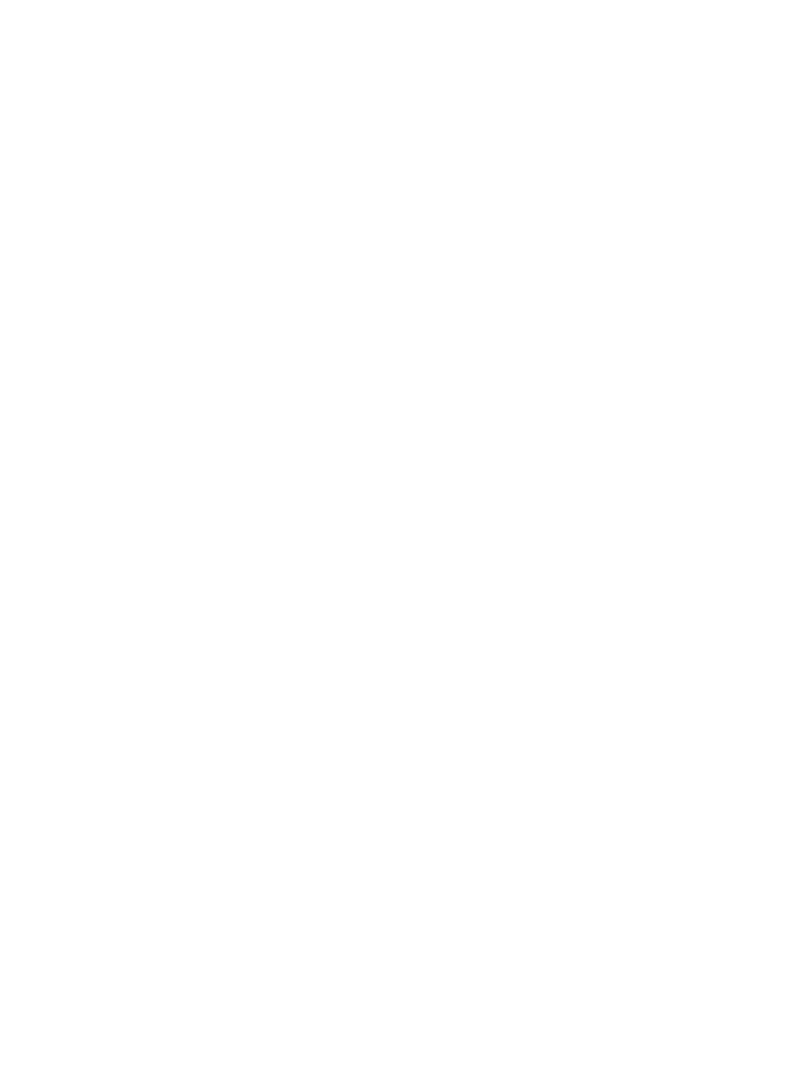
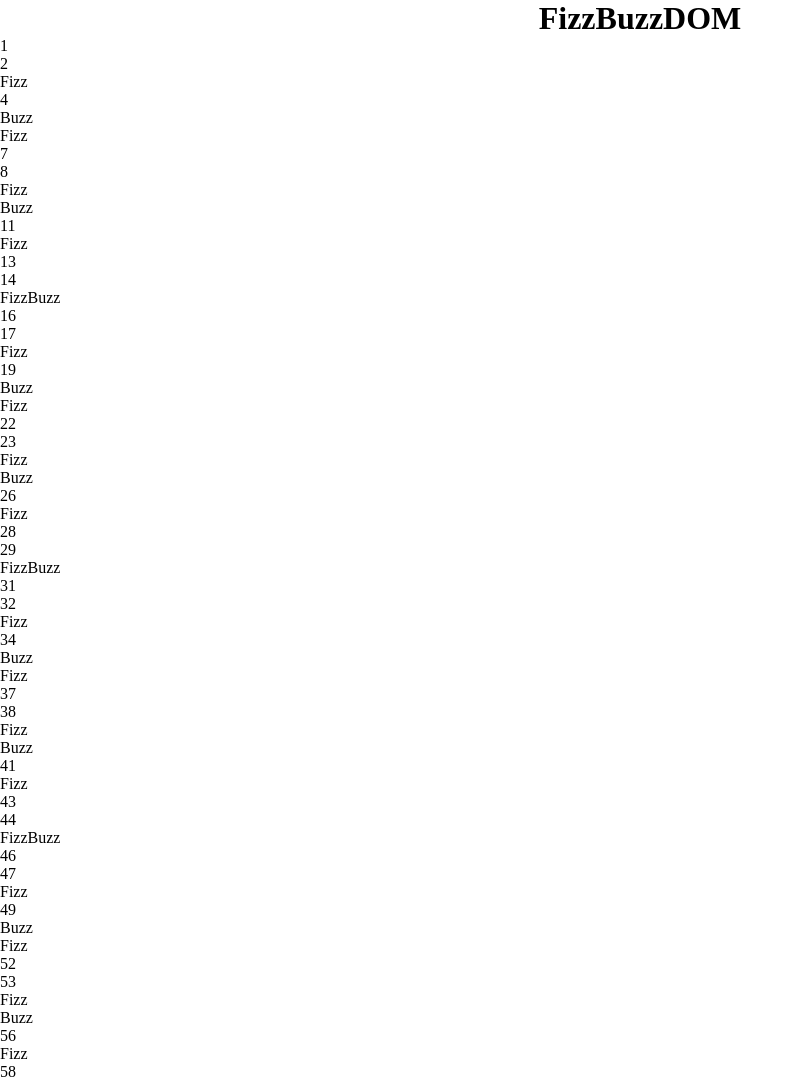
Before and after one commit to PincelliN/js-fizzbuzz, a plain HTML site: page index.html in a window 1280 px wide. Shown: the top 1077 px of the page, without its empty margins (0-803 px from the left). Before the commit the page ends 800 px from the top, so only its background shows below. Drawn offline with Linux system fonts and the light colour scheme.

Commit message:
Add div container and class by js

```diff
--- a/css/style.css
+++ b/css/style.css
@@ -3,3 +3,6 @@
     margin: 0;
     box-sizing: border-box;
 }
+h1{
+    text-align: center;
+}
--- a/index.html
+++ b/index.html
@@ -7,6 +7,8 @@
     <title>Document</title>
 </head>
 <body>
+    <h1>FizzBuzzDOM</h1>
+    <div id="container"></div>
     <script type="text/javascript" src="js/main.js"></script>
 </body>
 </html>
--- a/js/main.js
+++ b/js/main.js
@@ -4,16 +4,28 @@
 for (let i = 1; i <= 100; i++) {
   let element = i;
   //console.log(element);
+ //creo un contenitore div
+const Box = document.createElement("div");
+//aggiungo la classe con le caratteristiche di base che voglio
+ Box.classList.add("Square");
+  // creo un if in cuoi metto a confronto gli elementi e richiamo le operazioni richieste
+//eseguo come prima operazione il doppio confronto
+  if (element % 3 == 0 && element % 5 == 0) {
+    // il risultato prende il valore indicato
+    element ="FizzBuzz";
+    //il risultato ottiene questa classe
+    Box.classList.add("fizzbuzz");
 
-  // creo un if in cuoi metto a confronto gli elementi e richiamo le operazioni richieste
-
-  if (element % 3 == 0 && element % 5 == 0) {
-    element ="FizzBuzz";
   } else if (element % 3 == 0) {
     element ="Fizz";
+    Box.classList.add("fizz");
   } else if (element % 5 == 0) {
     element ="Buzz";
+    Box.classList.add("buzz");
   }
 
+  const TextBox = element;
+  Box.append(TextBox);
+  document.getElementById("container").appendChild(Box);
   console.log(element);
 }
```
